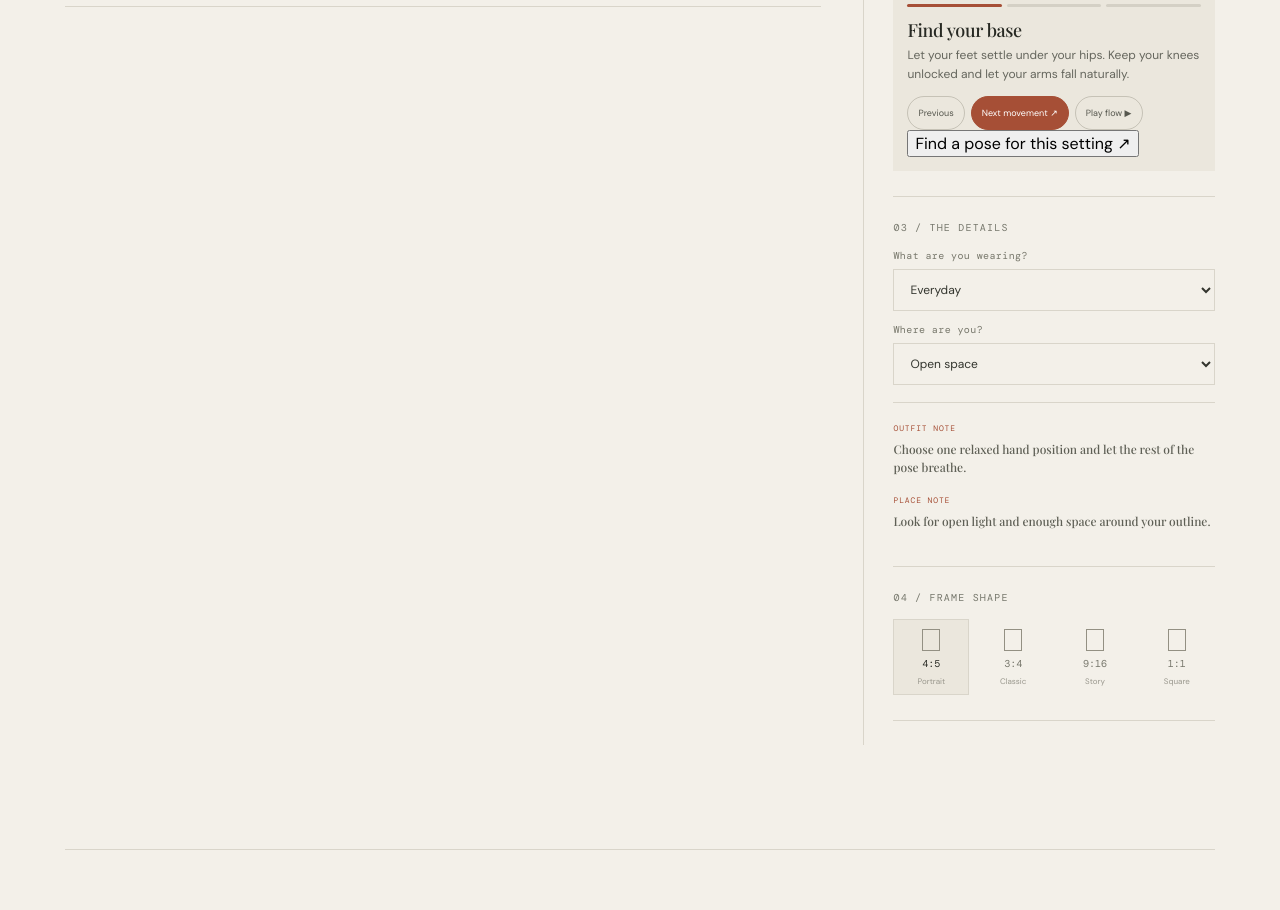
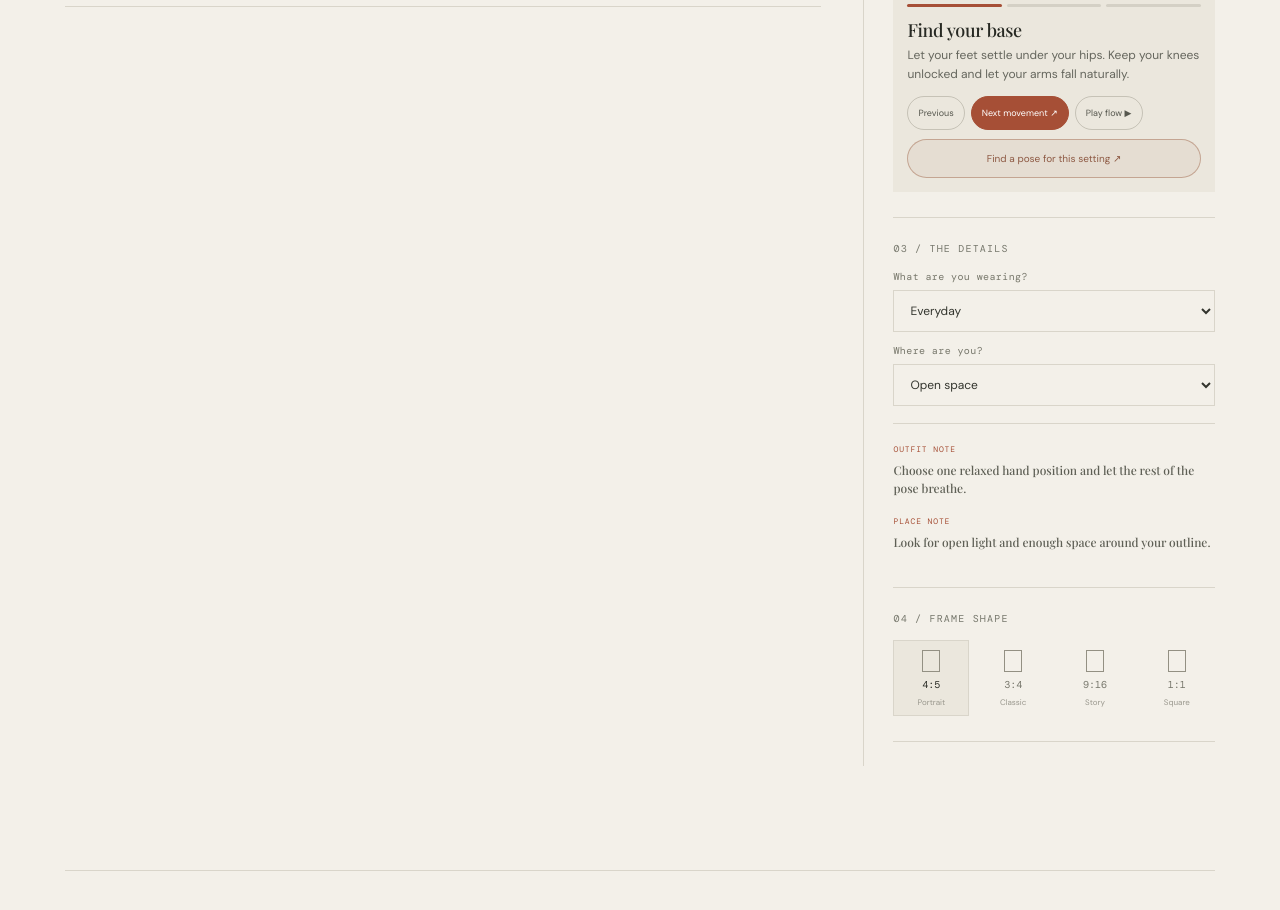
Before and after one commit to Shankar373/Pose-Coach, a React (Vite) app: page / in a window 1280 px wide. Shown: the part 1380-2290 px from the top of the page. Built offline with nearby package versions, Linux system fonts and the light colour scheme; a web font is replaced by a local one.

Commit message:
Style contextual pose generator control

```diff
--- a/src/styles.css
+++ b/src/styles.css
@@ -484,3 +484,29 @@
     will-change: auto;
   }
 }
+
+
+.context-pose-button {
+  display: inline-flex;
+  align-items: center;
+  justify-content: center;
+  width: 100%;
+  min-height: 39px;
+  margin-top: 9px;
+  border: 1px solid rgba(160,103,77,.48);
+  border-radius: 22px;
+  background: rgba(160,103,77,.07);
+  color: #8d5943;
+  font: 10px "DM Sans", sans-serif;
+  cursor: pointer;
+  transition: background .2s ease, color .2s ease, border-color .2s ease;
+}
+.context-pose-button:hover {
+  border-color: var(--clay);
+  background: var(--clay);
+  color: #fff;
+}
+.context-pose-button:focus-visible {
+  outline: 2px solid var(--clay);
+  outline-offset: 3px;
+}
```
